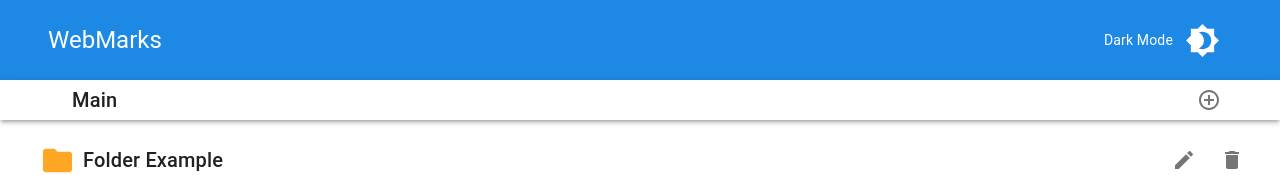
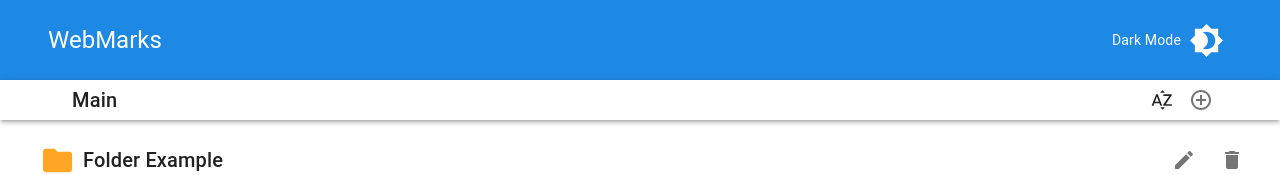
Before and after one commit to ElierHP/webmarks, a React (Create React App) app: page / in a window 1280 px wide. Shown: the top 175 px of the page. Built offline with nearby package versions, Linux system fonts and the light colour scheme.

Commit message:
Header style changes

```diff
--- a/src/components/DarkModeSwitch.js
+++ b/src/components/DarkModeSwitch.js
@@ -21,7 +21,7 @@ export default function SwitchLabels() {
             Dark Mode
           </Typography>
         </Box>
-        <IconButton onClick={handleClick}>
+        <IconButton onClick={handleClick} style={{ padding: "0.5rem" }}>
           {isDarkMode ? (
             <Brightness7Icon color="secondary" fontSize="large" />
           ) : (
--- a/src/components/NewItemMenu.js
+++ b/src/components/NewItemMenu.js
@@ -18,6 +18,7 @@ export default function NewItemMenu() {
     createStyles({
       root: {
         position: "relative",
+        marginRight: "0.5rem",
       },
       inputForm: {
         position: "absolute",
@@ -43,6 +44,9 @@ export default function NewItemMenu() {
       },
       menuBtn: {
         marginTop: "1rem",
+      },
+      addIcon: {
+        padding: "0.2rem",
       },
     })
   );
@@ -92,6 +96,7 @@ export default function NewItemMenu() {
         aria-controls="addnew-menu"
         aria-haspopup="true"
         onClick={handleClick}
+        className={classes.addIcon}
       >
         <AddCircleOutlineIcon />
       </IconButton>
--- a/src/layout/Header.js
+++ b/src/layout/Header.js
@@ -15,9 +15,47 @@ import {
 } from "../context/ContentDataProvider";
 import NewItemMenu from "../components/NewItemMenu";
 import DarkModeSwitch from "../components/DarkModeSwitch";
+import SortByAlphaIcon from "@material-ui/icons/SortByAlpha";
 
 function Header() {
+  //Styles
+  const useStyles = makeStyles((theme) =>
+    createStyles({
+      appBar: {
+        padding: "0.5rem 0 0.5rem 0",
+      },
+      toolBar: {
+        display: "flex",
+        justifyContent: "space-between",
+        [theme.breakpoints.down("xs")]: {
+          padding: "0 0.5rem 0 0.5rem",
+        },
+      },
+      logo: {
+        cursor: "pointer",
+      },
+      gridContainer: {
+        padding: "0.25rem 2rem 0.25rem 2rem",
+        [theme.breakpoints.down("xs")]: {
+          padding: "0.25rem 0.8rem 0.25rem 0.8rem",
+        },
+      },
+      arrowButton: {
+        padding: "3px",
+      },
+      directoryText: {
+        marginLeft: "1rem",
+        userSelect: "none",
+      },
+      alphabetIcon: {
+        padding: "0.2rem",
+        marginRight: "0.5rem",
+      },
+    })
+  );
   const classes = useStyles();
+  //Styles
+
   const [data, appState] = useContext(ContentData);
   const [, setAppState] = useContext(ContentMethods);
   const [directory, setDirectory] = useContext(HeaderContext);
@@ -88,7 +126,16 @@ function Header() {
               </Grid>
             </Grid>
             <Grid item>
-              <NewItemMenu />
+              <Grid container alignItems="center">
+                <IconButton
+                  color="inherit"
+                  aria-label="a-z-sort-icon"
+                  className={classes.alphabetIcon}
+                >
+                  <SortByAlphaIcon />
+                </IconButton>
+                <NewItemMenu />
+              </Grid>
             </Grid>
           </Grid>
         </Container>
@@ -97,35 +144,4 @@ function Header() {
   );
 }
 
-const useStyles = makeStyles((theme) =>
-  createStyles({
-    appBar: {
-      padding: "0.5rem 0 0.5rem 0",
-    },
-    toolBar: {
-      display: "flex",
-      justifyContent: "space-between",
-      [theme.breakpoints.down("xs")]: {
-        padding: "0 0.5rem 0 0.5rem",
-      },
-    },
-    logo: {
-      cursor: "pointer",
-    },
-    gridContainer: {
-      padding: "0.25rem 2rem 0.25rem 2rem",
-      [theme.breakpoints.down("xs")]: {
-        padding: "0.25rem 0.8rem 0.25rem 0.8rem",
-      },
-    },
-    arrowButton: {
-      padding: "3px",
-    },
-    directoryText: {
-      marginLeft: "1rem",
-      userSelect: "none",
-    },
-  })
-);
-
 export default Header;
```
Also changed, not shown: 1 other file (tests, documents, lock files or other folders).
